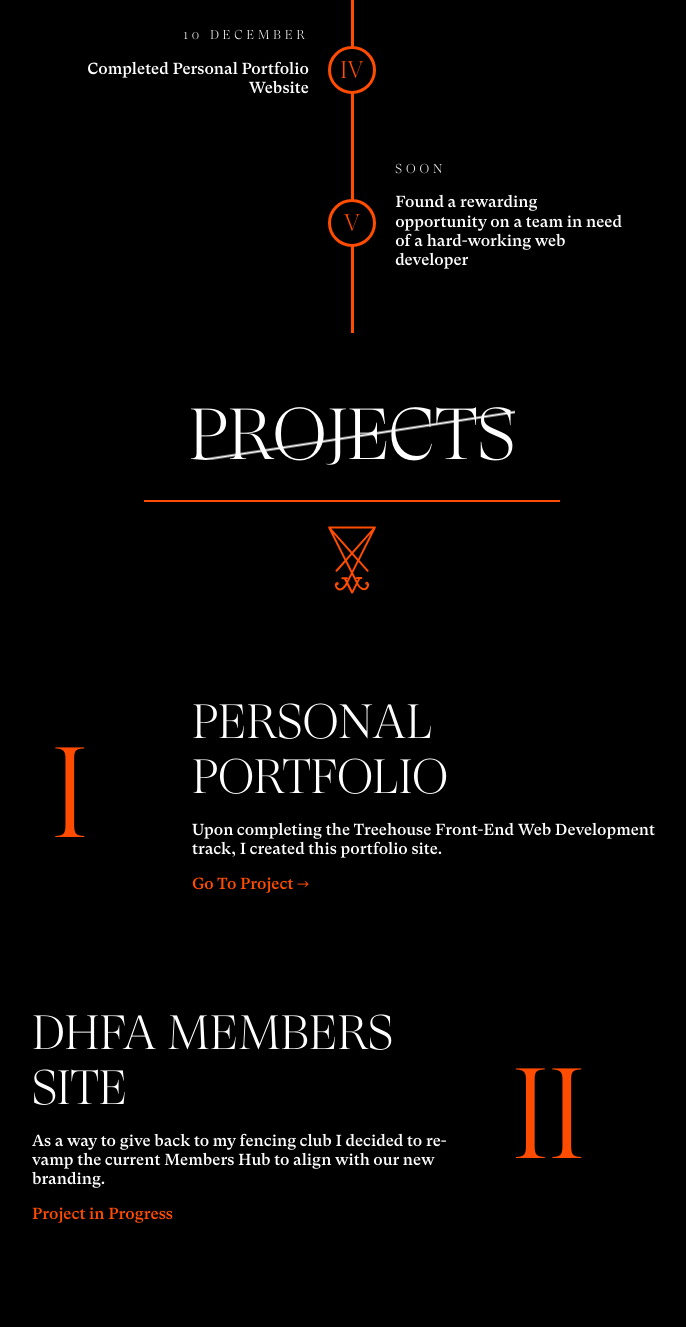
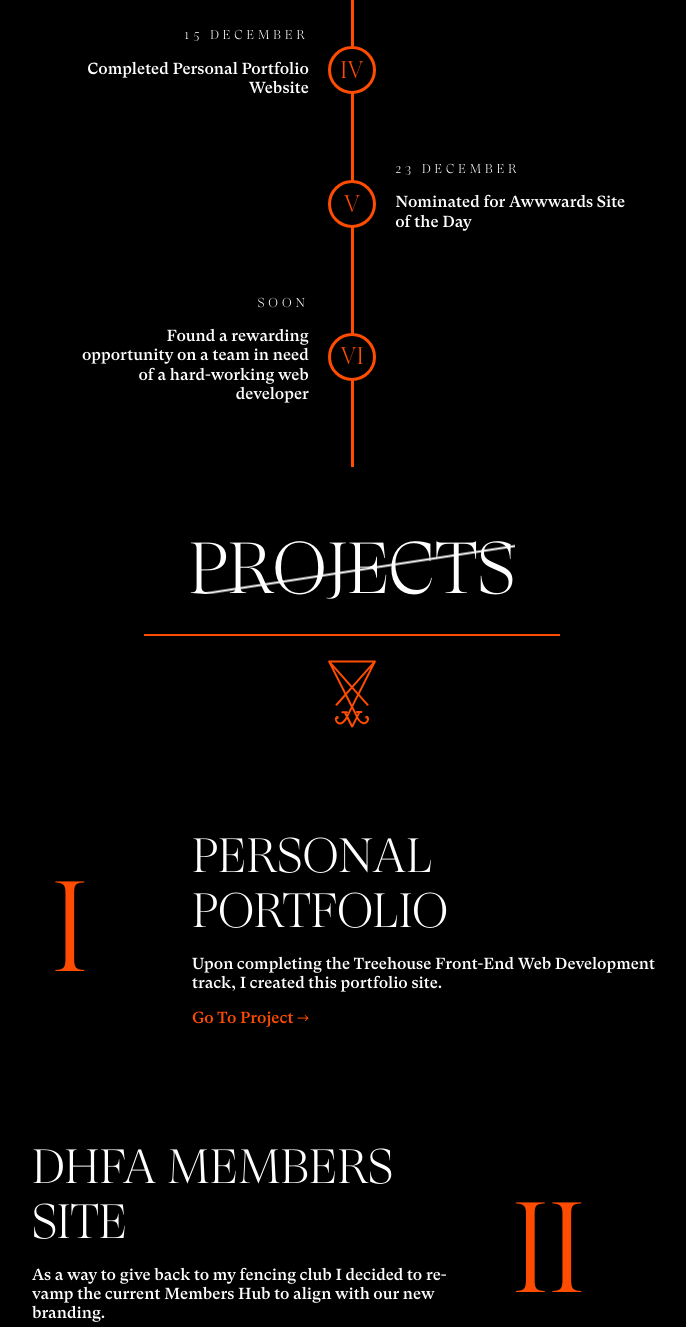
Before and after one commit to jdminnickjr/personal-site, a plain HTML site: page index.html in a window 1280 px wide. Shown: the part 1473-2800 px from the top of the page, without its empty margins (288-974 px from the left). Drawn offline with Linux system fonts and the light colour scheme.

Commit message:
Information Updated

```diff
--- a/index.html
+++ b/index.html
@@ -94,7 +94,8 @@
             <li class="timeline-list-item"><div class="timeline-date">13 August</div><p class="timeline-text">Began Treehouse Front-End Development track on Treehouse</p></li>
             <li class="timeline-list-item"><div class="timeline-date">24 October</div><p class="timeline-text">Completed Front-End Web Development Track</p></li>
             <li class="timeline-list-item"><div class="timeline-date">23 November</div><p class="timeline-text">Cotracted First Client Project, DHFA Members Site</p></li>
-            <li class="timeline-list-item"><div class="timeline-date">10 December</div><p class="timeline-text">Completed Personal Portfolio Website</p></li>
+            <li class="timeline-list-item"><div class="timeline-date">15 December</div><p class="timeline-text">Completed Personal Portfolio Website</p></li>
+            <li class="timeline-list-item"><div class="timeline-date">23 December</div><p class="timeline-text">Nominated for Awwwards Site of the Day</p></li>
             <li class="timeline-list-item"><div class="timeline-date">Soon</div><p class="timeline-text">Found a rewarding opportunity on a team in need of a hard-working web developer</p></li>
          </ol>
       </section>
@@ -122,7 +123,7 @@
                   <h3>DHFA Members Site</h3>
                   <p class= "project-text">As a way to give back to my fencing club I decided to re-vamp the current Members Hub
                      to align with our new branding.</p>
-                  <a class="project-link" href="#">Project in Progress</a>
+                  <a class="project-link" href="https://github.com/jdminnickjr/DHFA-site">Project in Progress &#8594;</a>
                </div>
             </li>
             <li class="projects-list-item">
```
